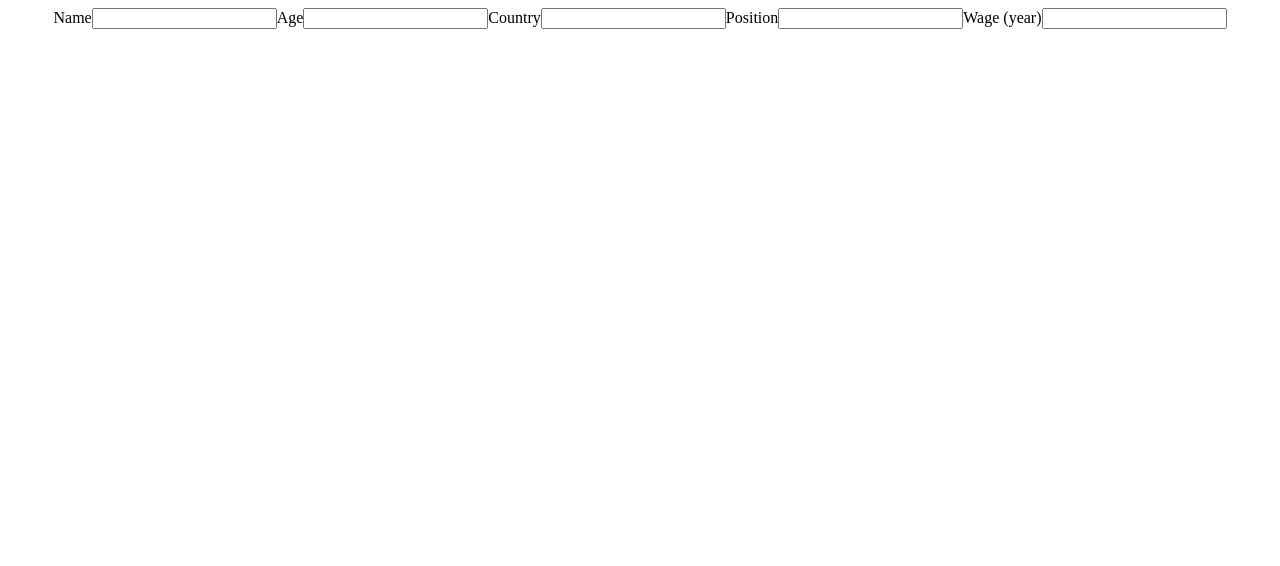
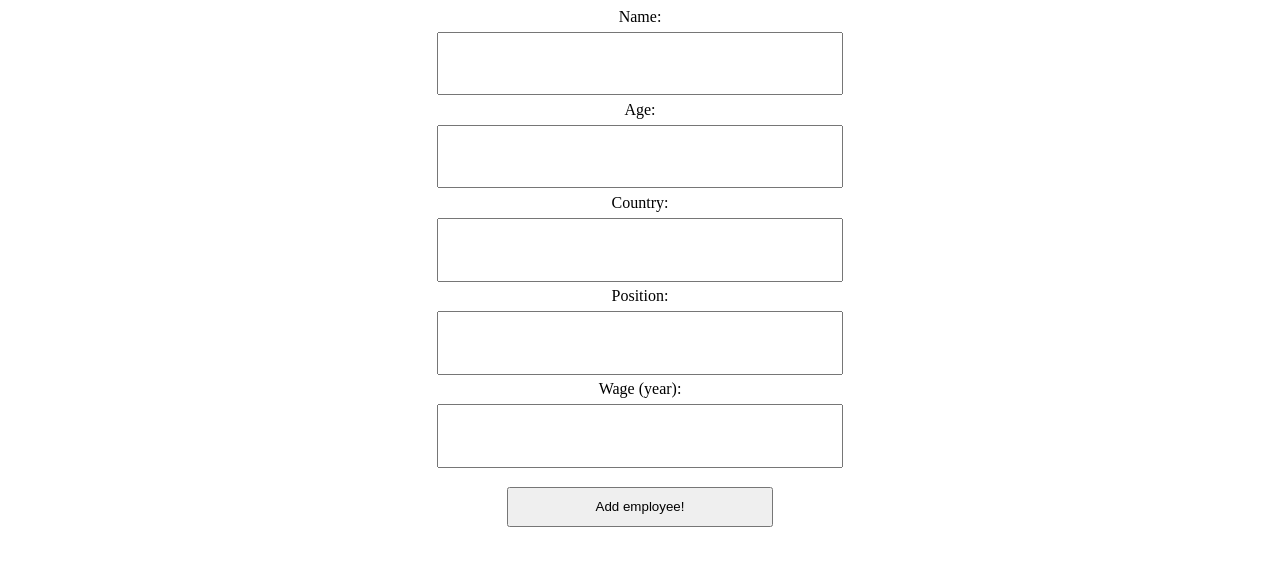
Before and after one commit to emanusantos/simple-crud, a React (Create React App) app: page / in a window 1280 px wide. Shown: the top 566 px of the page. Built offline with nearby package versions, Linux system fonts and the light colour scheme.

Commit message:
Stylized the index

```diff
--- a/src/App.css
+++ b/src/App.css
@@ -1,3 +1,28 @@
 .App {
-  text-align: center;
+  display: flex;
+  flex-direction: column;
 }
+
+.inputContainer {
+  display: flex;
+  flex-direction: column;
+  align-items: center;
+}
+
+.inputContainer input {
+  width: 20em;
+  height: 3em;
+  font-size: 1.2em;
+  padding-left: .8em;
+  margin: .3em;
+}
+
+.inputContainer button {
+  width: 20em;
+  height: 3em;
+  margin-top: 1em;
+}
+
+.inputContainer button:hover {
+  cursor: pointer;
+}
--- a/src/App.js
+++ b/src/App.js
@@ -4,16 +4,17 @@ function App() {
   return (
     <div className="App">
       <div className="inputContainer">
-        <label htmlFor="">Name</label>
+        <label htmlFor="">Name:</label>
         <input type="text" />
-        <label htmlFor="">Age</label>
+        <label htmlFor="">Age:</label>
         <input type="text" />
-        <label htmlFor="">Country</label>
+        <label htmlFor="">Country:</label>
         <input type="text" />
-        <label htmlFor="">Position</label>
+        <label htmlFor="">Position:</label>
         <input type="text" />
-        <label htmlFor="">Wage (year)</label>
+        <label htmlFor="">Wage (year):</label>
         <input type="text" />
+        <button>Add employee!</button>
       </div>
     </div>
   );
```
